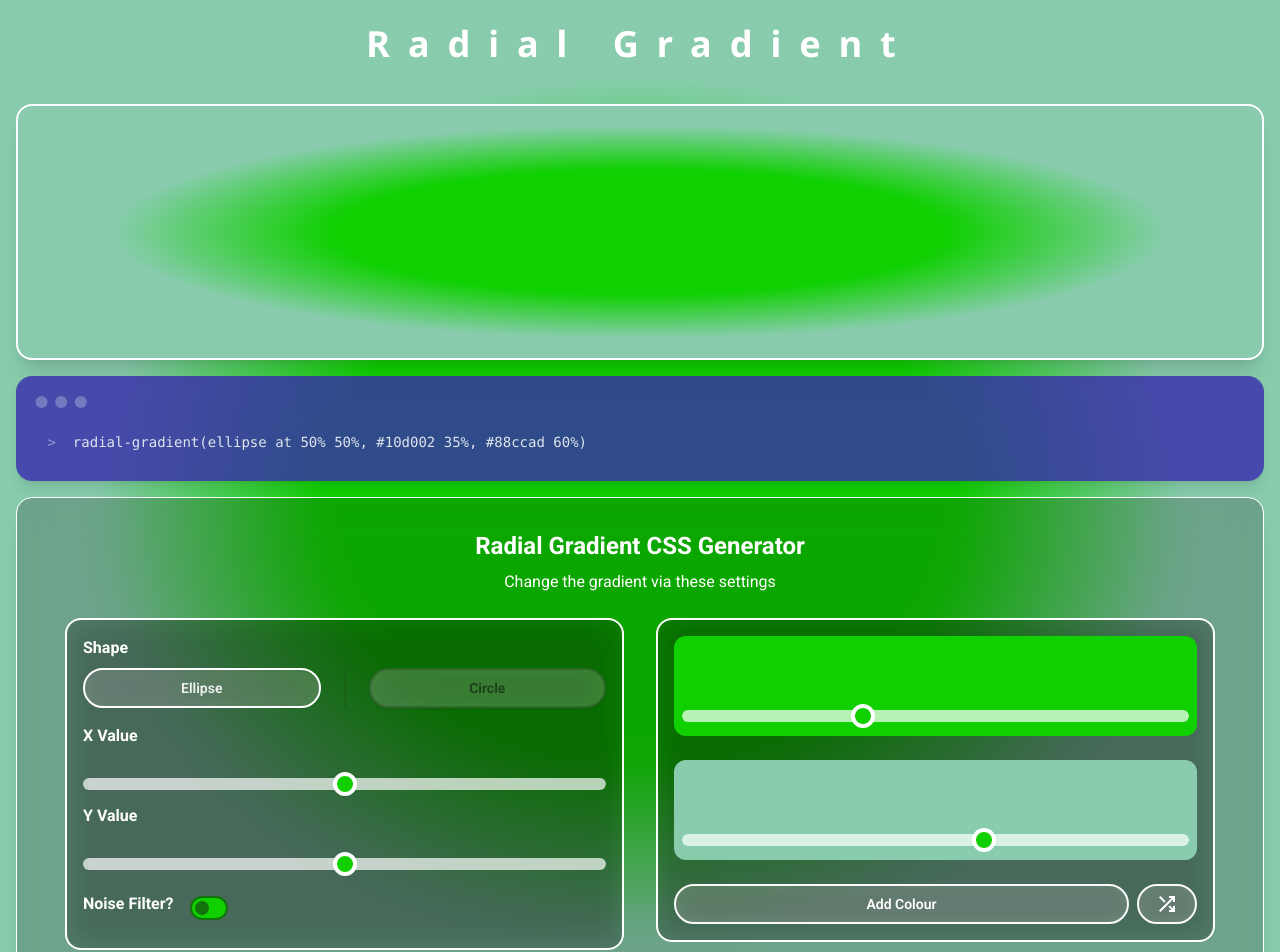
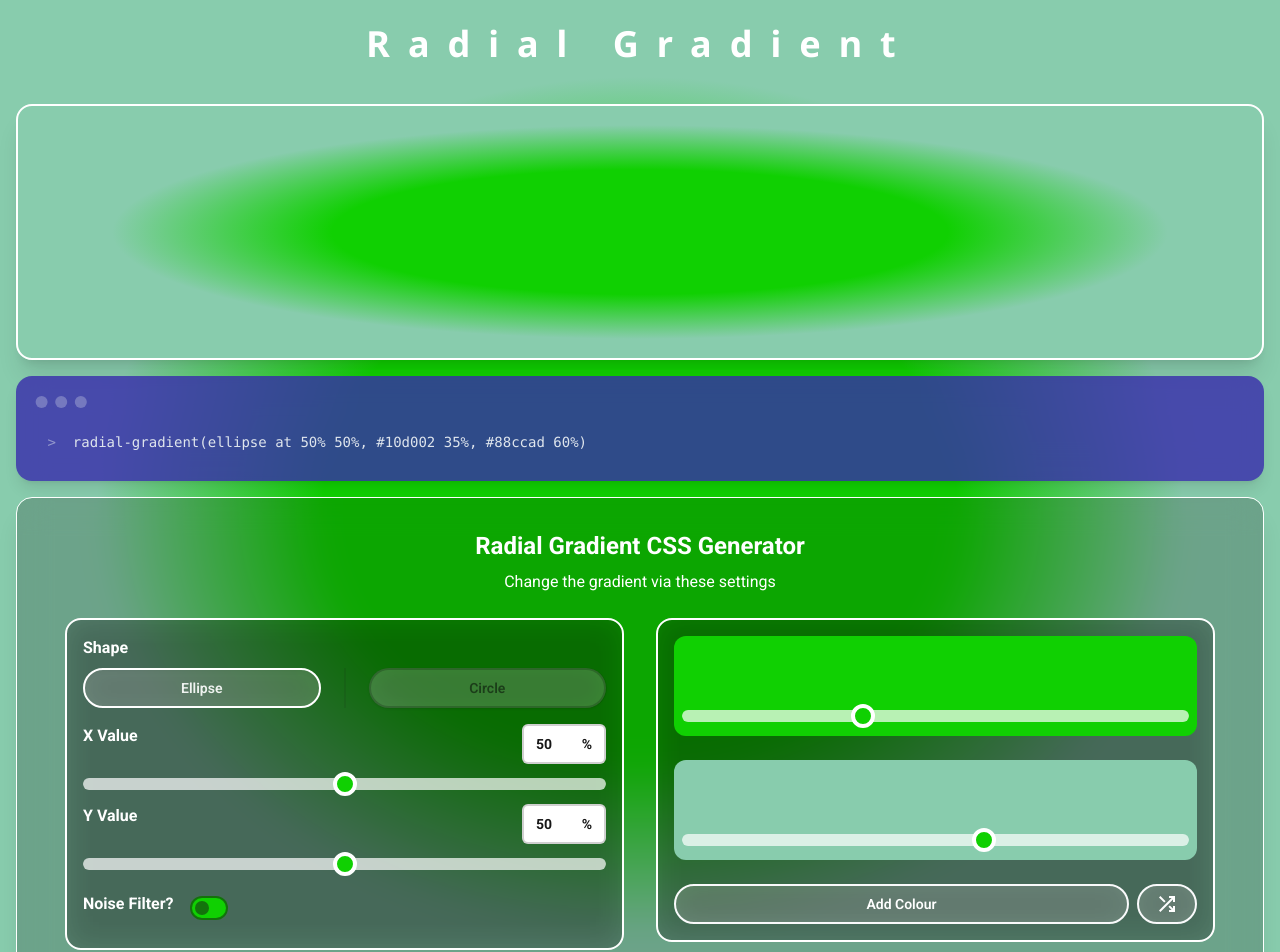
Before and after one commit to jonathancklee1/radial-gradient-generator, a React (Vite) app: page / in a window 1280 px wide. Shown: the top 952 px of the page. Built offline with nearby package versions, Linux system fonts and the light colour scheme.

Commit message:
Added input to slider

```diff
--- a/src/components/ButtonToggle.tsx
+++ b/src/components/ButtonToggle.tsx
@@ -15,7 +15,7 @@ export default function ButtonToggle({
     return (
         <>
             <p className="mb-2 text-left font-bold">{label}</p>
-            <div className="flex w-full gap-4">
+            <div className="mb-2 flex w-full gap-4">
                 <button
                     className={`btn glass-light border-black/20 ${button1.isActive ? 'btn-active border-white text-white/90 inset-shadow-sm' : 'text-black/50 shadow-sm'} flex-1`}
                     onClick={() => {
--- a/src/components/ColourBlock.tsx
+++ b/src/components/ColourBlock.tsx
@@ -33,6 +33,9 @@ export default function ColourBlock({ colour, value, index }: ColourBlockProps)
                     value={value}
                     handleChange={(value) => setColourPos(value, index)}
                     onChangePicker={() => setShowPicker(!showPicker)}
+                    type={'%'}
+                    min={0}
+                    max={100}
                 />
             </div>
 
--- a/src/components/ControlsBlock.tsx
+++ b/src/components/ControlsBlock.tsx
@@ -36,8 +36,18 @@ export default function ControlsBlock() {
                         label="Shape"
                     />
                     <div className="mt-4 flex flex-col gap-2 md:order-3">
-                        <Slider property="X" value={gradient.position.x} handleChange={setX} />
-                        <Slider property="Y" value={gradient.position.y} handleChange={setY} />
+                        <Slider
+                            property="X"
+                            value={gradient.position.x}
+                            handleChange={setX}
+                            type={'%'}
+                        />
+                        <Slider
+                            property="Y"
+                            value={gradient.position.y}
+                            handleChange={setY}
+                            type={'%'}
+                        />
                     </div>
                     <div className="mt-4 flex flex-col gap-2">
                         <div className="flex items-center gap-4">
@@ -63,7 +73,7 @@ export default function ControlsBlock() {
                         </div>
                         <div>
                             <div
-                                className={`flex flex-col gap-2 overflow-hidden transition-all duration-500 ease-in-out ${noiseFilter.visible ? 'max-h-80' : 'max-h-0'}`}
+                                className={`flex flex-col gap-2 overflow-hidden transition-all duration-500 ease-in-out ${noiseFilter.visible ? 'max-h-90' : 'max-h-0'}`}
                             >
                                 <ButtonToggle
                                     button1={{
--- a/src/components/Slider.tsx
+++ b/src/components/Slider.tsx
@@ -8,6 +8,7 @@ interface SliderProps {
     min?: number;
     max?: number;
     step?: number;
+    type?: string;
 }
 
 export default function Slider({
@@ -18,6 +19,7 @@ export default function Slider({
     min = 0,
     max = 100,
     step = 1,
+    type,
 }: SliderProps) {
     const isHex = property?.startsWith('#');
     const { gradient } = useGradientStore();
@@ -34,17 +36,20 @@ export default function Slider({
                 ) : (
                     <span className="text-left font-bold">{property} Value</span>
                 )}
-                <label className="input text-base-content ml-auto w-21 translate-x-10 gap-1 rounded-md font-bold opacity-0 transition-all duration-300 group-hover:translate-x-0 group-hover:opacity-100">
+                <label
+                    className={`input text-base-content ml-auto gap-1 rounded-md font-bold ${isHex ? 'translate-x-10 opacity-0 transition-all duration-300 group-hover:translate-x-0 group-hover:opacity-100' : ''} ${type ? 'w-21' : 'w-19'}`}
+                >
                     <input
                         value={value}
                         type="number"
-                        min="0"
-                        max="100"
+                        min={min}
+                        max={max}
                         onChange={(e) => {
                             handleChange(Number(e.target.value));
                         }}
+                        step={step}
                     />
-                    <div className="">%</div>
+                    <div className="">{type}</div>
                 </label>
             </div>
 
```
